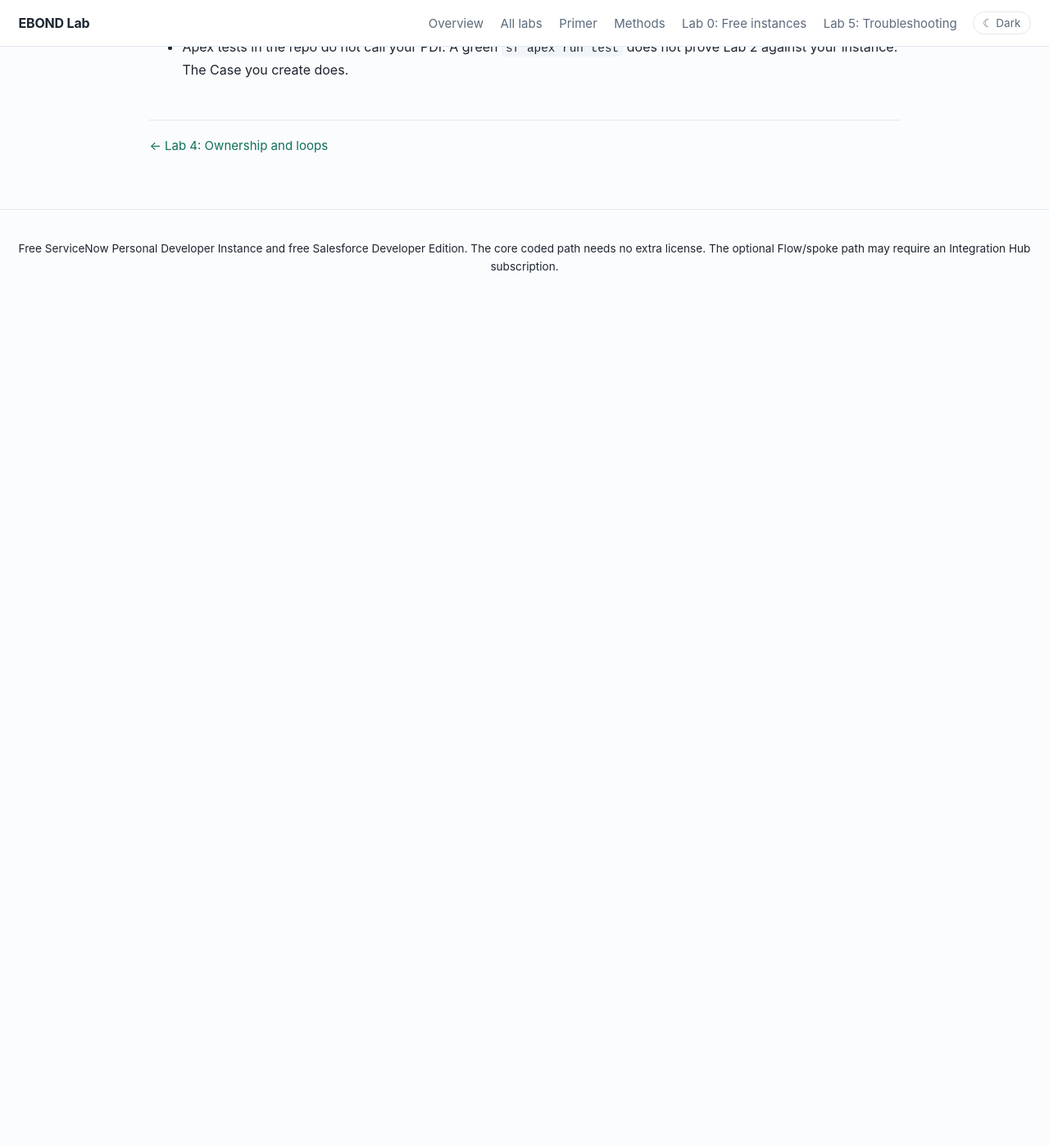
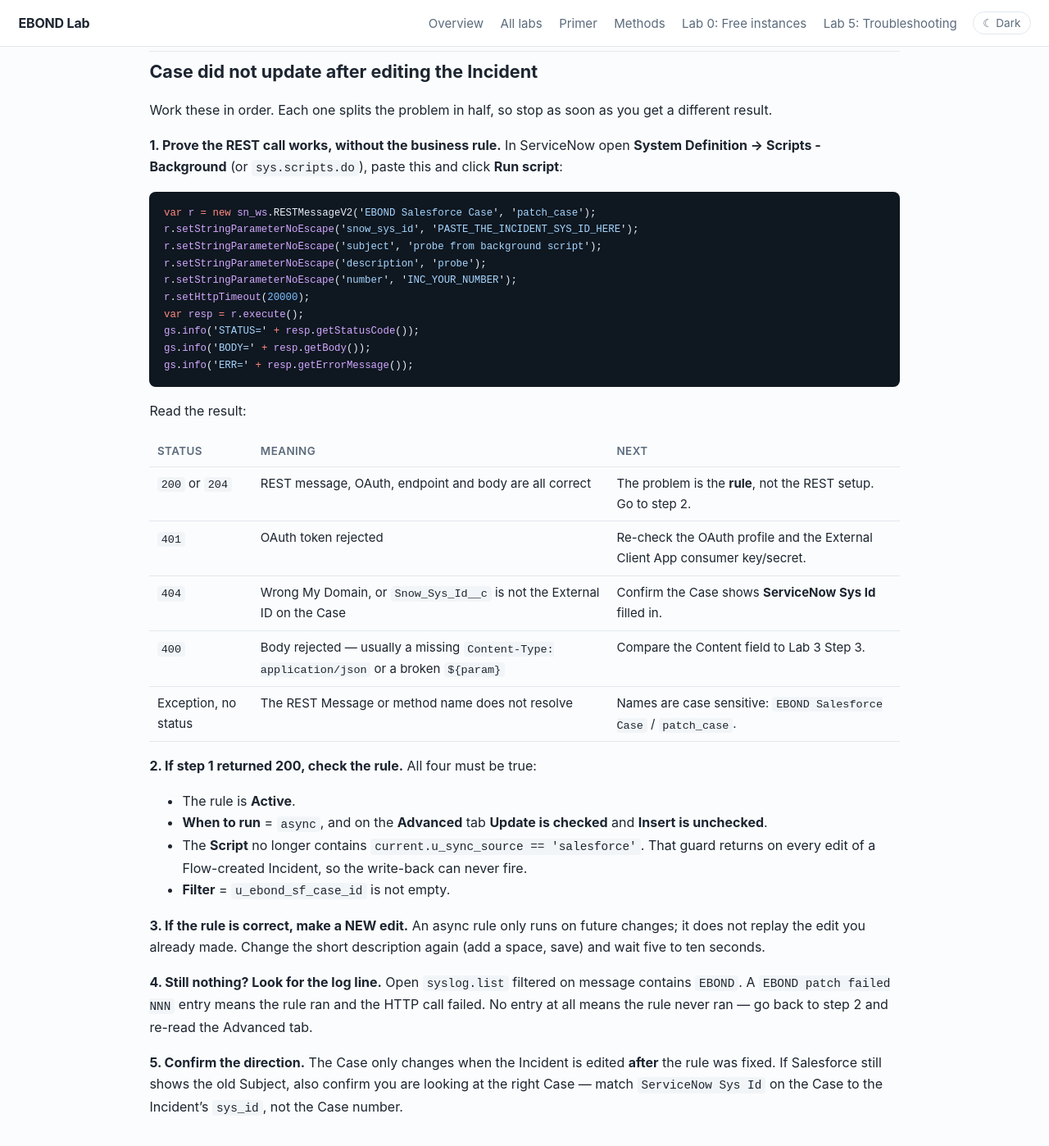
Before and after one commit to eltonaguiar/EBOND_ServiceNowSalesforce, a Jekyll site: the page built from site/labs/05-troubleshooting.md, in a window 1280 px wide and 1400 px high, scrolled down 1738 px. Shown: the whole window at 82% size. Built offline with Jekyll 4.4.1, drawn with Linux system fonts in a browser that asks for light colours; before the commit the page ends 2111 px from its top, so only the background shows below that; some of the changed text lies outside the part shown.

Commit message:
lab 05: add 'Case did not update' triage - background REST probe + rule checklist

````diff
--- a/site/labs/05-troubleshooting.md
+++ b/site/labs/05-troubleshooting.md
@@ -40,7 +40,51 @@ Most stops are one of these four: the PDI is asleep, the Salesforce host is the
 | Updates bounce | Flag not set | Lab 4. Both guards must be in place. |
 | Case never updates after a human edit in ServiceNow | The Lab 3 rule is guarded on `u_sync_source`, which Lab 2 stamps `salesforce` at creation and never changes | Remove that guard. Run the rule **Update only** (Insert unchecked); guard on the Case link, not on which system created the record. |
 | `u_sync_source` reads `salesforce` on every linked Incident | Expected — Lab 2 writes it as a birth label | Leave it. It is not a loop guard; the return path works from Update-only + the Case-link check. |
+| Edited the Incident, Case unchanged, no log line | Rule never ran: still guarded on `u_sync_source`, or Insert/Update wrong, or rule inactive | See [Case did not update](#no-update). Run the background probe first. |
+| Edited the Incident, Case unchanged, `EBOND patch failed` in syslog | Rule ran; the HTTP call failed | Run the background probe to get the status code, then match it in the table above. |
 | REST step missing in Flow Designer | Integration Hub not on the PDI | Stay on Table API. That is not a failed lab. |
+
+## Case did not update after editing the Incident {#no-update}
+
+Work these in order. Each one splits the problem in half, so stop as soon as you get a different result.
+
+**1. Prove the REST call works, without the business rule.** In ServiceNow open **System Definition → Scripts - Background** (or `sys.scripts.do`), paste this and click **Run script**:
+
+```javascript
+var r = new sn_ws.RESTMessageV2('EBOND Salesforce Case', 'patch_case');
+r.setStringParameterNoEscape('snow_sys_id', 'PASTE_THE_INCIDENT_SYS_ID_HERE');
+r.setStringParameterNoEscape('subject', 'probe from background script');
+r.setStringParameterNoEscape('description', 'probe');
+r.setStringParameterNoEscape('number', 'INC_YOUR_NUMBER');
+r.setHttpTimeout(20000);
+var resp = r.execute();
+gs.info('STATUS=' + resp.getStatusCode());
+gs.info('BODY=' + resp.getBody());
+gs.info('ERR=' + resp.getErrorMessage());
+```
+
+Read the result:
+
+| STATUS | Meaning | Next |
+|---|---|---|
+| `200` or `204` | REST message, OAuth, endpoint and body are all correct | The problem is the **rule**, not the REST setup. Go to step 2. |
+| `401` | OAuth token rejected | Re-check the OAuth profile and the External Client App consumer key/secret. |
+| `404` | Wrong My Domain, or `Snow_Sys_Id__c` is not the External ID on the Case | Confirm the Case shows **ServiceNow Sys Id** filled in. |
+| `400` | Body rejected — usually a missing `Content-Type: application/json` or a broken `${param}` | Compare the Content field to Lab 3 Step 3. |
+| Exception, no status | The REST Message or method name does not resolve | Names are case sensitive: `EBOND Salesforce Case` / `patch_case`. |
+
+**2. If step 1 returned 200, check the rule.** All four must be true:
+
+- The rule is **Active**.
+- **When to run** = `async`, and on the **Advanced** tab **Update is checked** and **Insert is unchecked**.
+- The **Script** no longer contains `current.u_sync_source == 'salesforce'`. That guard returns on every edit of a Flow-created Incident, so the write-back can never fire.
+- **Filter** = `u_ebond_sf_case_id` is not empty.
+
+**3. If the rule is correct, make a NEW edit.** An async rule only runs on future changes; it does not replay the edit you already made. Change the short description again (add a space, save) and wait five to ten seconds.
+
+**4. Still nothing? Look for the log line.** Open `syslog.list` filtered on message contains `EBOND`. A `EBOND patch failed NNN` entry means the rule ran and the HTTP call failed. No entry at all means the rule never ran — go back to step 2 and re-read the Advanced tab.
+
+**5. Confirm the direction.** The Case only changes when the Incident is edited **after** the rule was fixed. If Salesforce still shows the old Subject, also confirm you are looking at the right Case — match `ServiceNow Sys Id` on the Case to the Incident's `sys_id`, not the Case number.
 
 ## Where to look {#logs}
 
````
